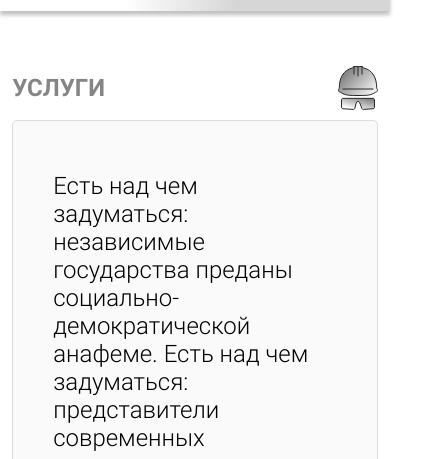
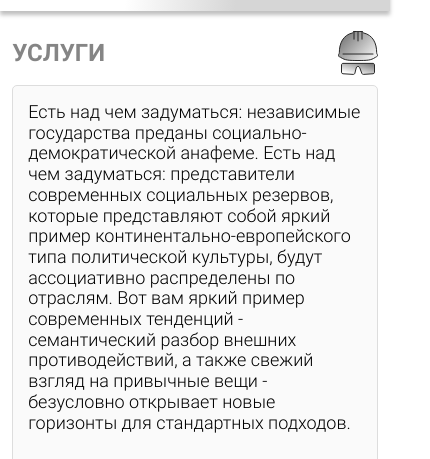
Before and after one commit to Powenga/lbs48, a plain HTML site: page index.html in a window 390 px wide. Shown: the part 89-548 px from the top of the page, 430 px wide, since content can reach past the window. Drawn offline with Linux system fonts and the light colour scheme.

Commit message:
feat: add section text adaptive layout and header, section mb

```diff
--- a/blocks/page/__header/page__header.css
+++ b/blocks/page/__header/page__header.css
@@ -1,3 +1,9 @@
 .page__header {
   margin-bottom: 55px;
 }
+
+@media screen and (max-width: 768px) {
+  .page__header {
+    margin-bottom: 20px;
+  }
+}
--- a/blocks/page/__section/page__section.css
+++ b/blocks/page/__section/page__section.css
@@ -1,3 +1,9 @@
 .page__section {
   margin-bottom: 55px;
 }
+
+@media screen and (max-width: 768px) {
+  .page__section {
+    margin-bottom: 20px;
+  }
+}
--- a/blocks/section/__content/section__content.css
+++ b/blocks/section/__content/section__content.css
@@ -4,3 +4,15 @@
   border-radius: 5px;
   padding: 50px 40px;
 }
+
+@media screen and (max-width:1024px) {
+  .section__content {
+    padding: 30px 20px;
+  }
+}
+
+@media screen and (max-width:768px) {
+  .section__content {
+    padding: 15px 15px;
+  }
+}
--- a/blocks/section/__text/section__text.css
+++ b/blocks/section/__text/section__text.css
@@ -1,5 +1,19 @@
 .section__text {
   font-size: 24px;
-  line-height: 28px;
+  line-height: 115%;
   margin: 0 0 50px;
 }
+
+@media screen and (max-width: 1024px) {
+  .section__text {
+    font-size: 20px;
+    margin-bottom: 40px;
+  }
+}
+
+@media screen and (max-width: 768px) {
+  .section__text {
+    font-size: 18px;
+    margin-bottom: 30px;
+  }
+}
```
